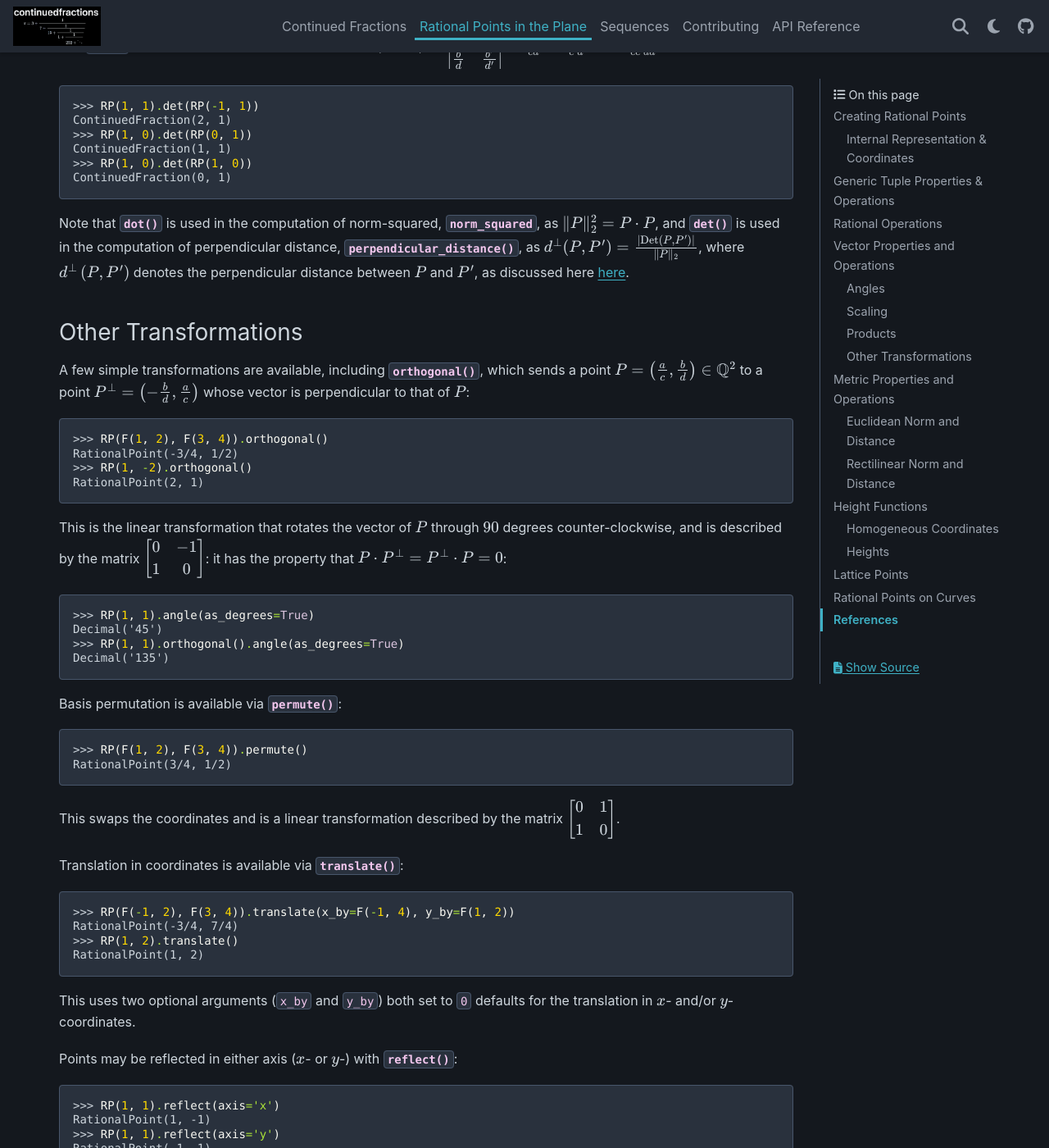
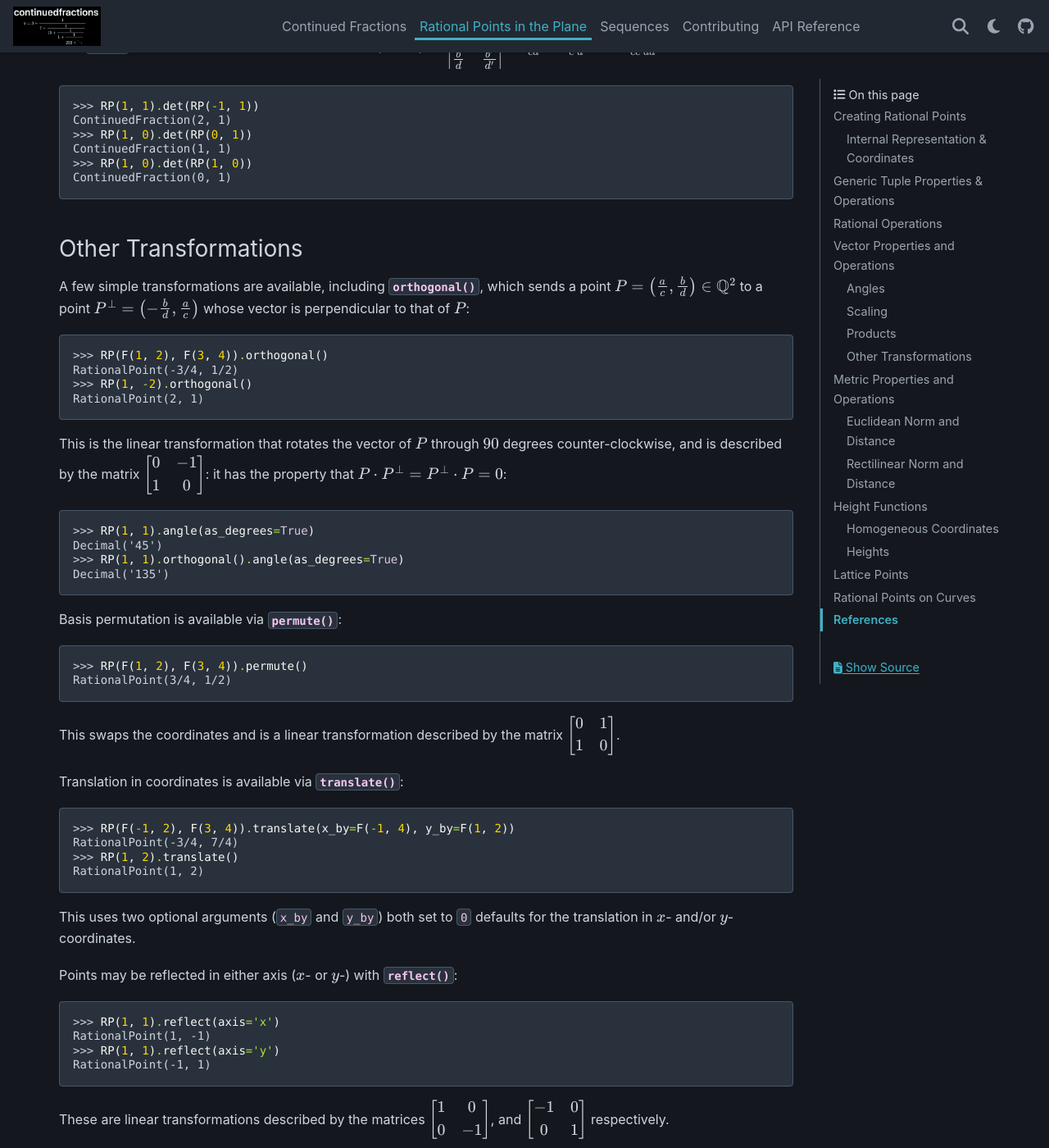
Before and after one commit to sr-murthy/continuedfractions, a Sphinx documentation site: the page built from docs/sources/rational-points.rst, in a window 1280 px wide and 1400 px high, scrolled down 5722 px. Shown: the whole window at 82% size. Built offline with Sphinx 7.4.7 and the PyData theme 0.15.4, drawn with Linux system fonts in a browser that asks for light colours; nearby versions of some CDN libraries; some of the changed text lies outside the part shown.

Commit message:
docs: tidy up docs for `RationalPoint.det`

```diff
--- a/docs/sources/rational-points.rst
+++ b/docs/sources/rational-points.rst
@@ -267,8 +267,6 @@ and :py:meth:`~continuedfractions.rational_points.RationalPoint.det` which imple
    >>> RP(1, 0).det(RP(1, 0))
    ContinuedFraction(0, 1)
 
-Note that :py:meth:`~continuedfractions.rational_points.RationalPoint.dot` is used in the computation of norm-squared, :py:attr:`~continuedfractions.rational_points.RationalPoint.norm_squared`, as :math:`\|P\|_{2}^2 = P \cdot P`, and :py:meth:`~continuedfractions.rational_points.RationalPoint.det` is used in the computation of perpendicular distance, :py:meth:`~continuedfractions.rational_points.RationalPoint.perpendicular_distance`, as :math:`d^{\perp}(P, P') = \frac{\lvert\text{Det}(P, P')\rvert}{\|P\|_2}`, where :math:`d^{\perp}\left(P, P'\right)` denotes the perpendicular distance between :math:`P` and :math:`P'`, as discussed here :ref:`here <rational-points.euclidean-metrics>`.
-
 .. _rational-points.other-transformations:
 
 Other Transformations
@@ -323,7 +321,7 @@ Points may be reflected in either axis (:math:`x`- or :math:`y`-) with :py:meth:
 
 These are linear transformations described by the matrices :math:`\begin{bmatrix}1 & 0\\0 & -1\end{bmatrix}`, and :math:`\begin{bmatrix}-1 & 0\\0 & 1\end{bmatrix}` respectively.
 
-Other transformations such as reflection in a given line, and rotation, may be added in the future.
+Other transformations, such as reflection in a given line etc., may be added in the future.
 
 .. _rational-points.metrics:
 
```
Also changed, not shown: 1 other file.
